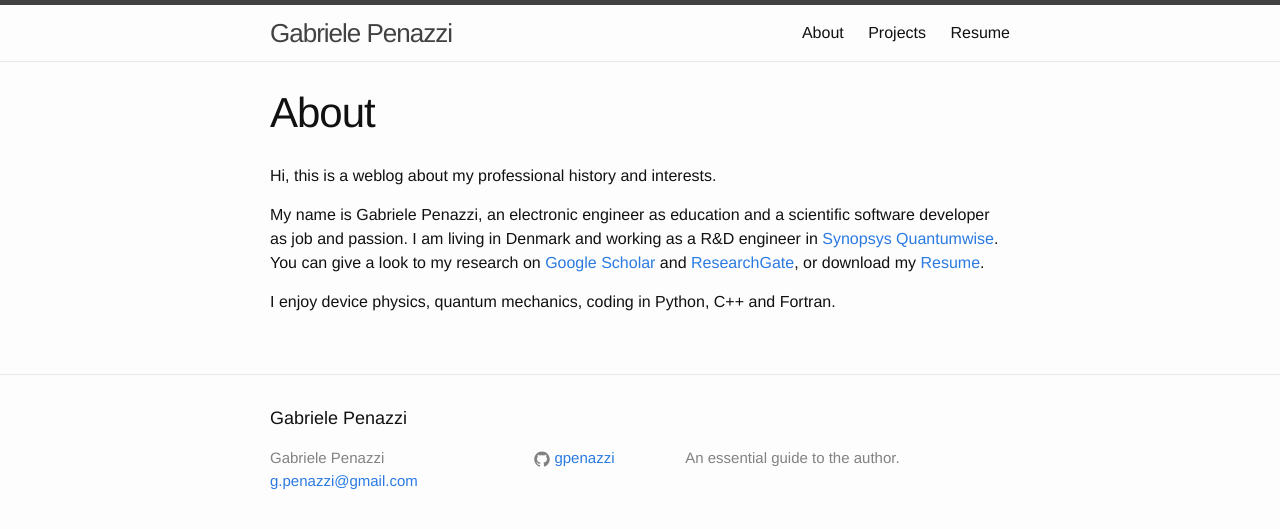
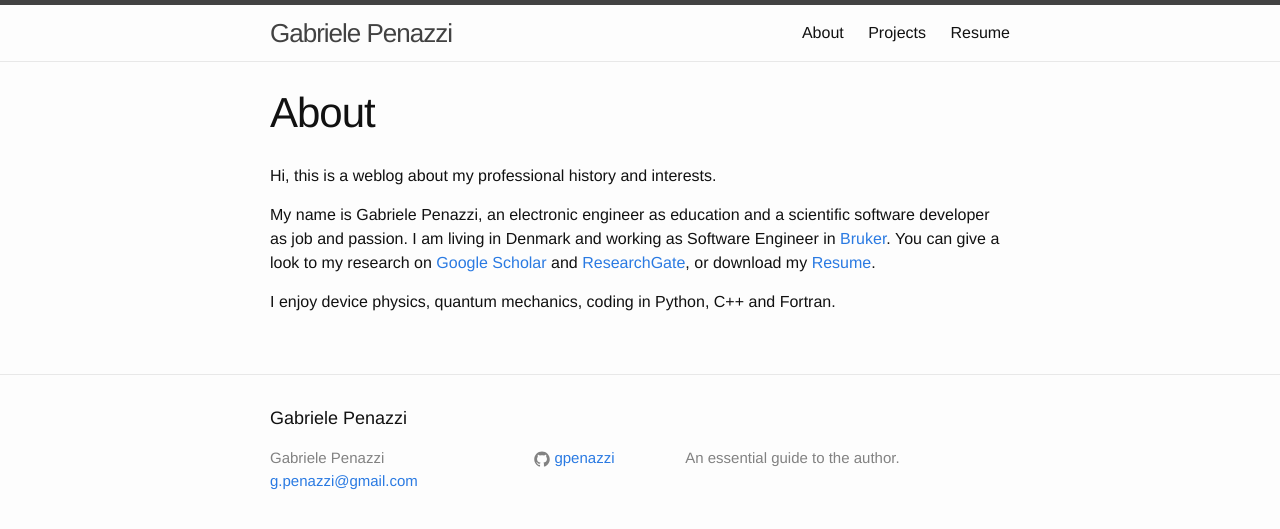
Before and after one commit to gpenazzi/gpenazzi.github.io, a Jekyll site: the page built from about.md, in a window 1280 px wide. Shown: the top 529 px of the page. Built offline with Jekyll 4.4.1, drawn with Linux system fonts in a browser that asks for light colours.

Commit message:
Change job info in the short bio

```diff
--- a/about.md
+++ b/about.md
@@ -9,8 +9,8 @@ Hi, this is a weblog about my professional history and interests.
 
 My name is Gabriele Penazzi, an electronic engineer as education
 and a scientific software developer as job and passion.
-I am living in Denmark and working as a R&D engineer
-in [Synopsys Quantumwise](<http://www.quantumwise.com>).
+I am living in Denmark and working as Software Engineer
+in [Bruker](<http://www.bruker.com>).
  You can give a look to my research on
 [Google Scholar](http://scholar.google.de/citations?hl=de&user=4CCZ3ecAAAAJ)
 and [ResearchGate](https://www.researchgate.net/profile/Gabriele_Penazzi2/), or
```
